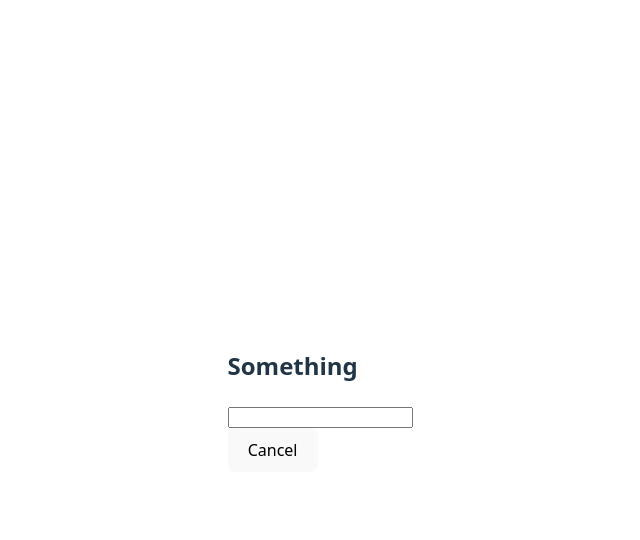
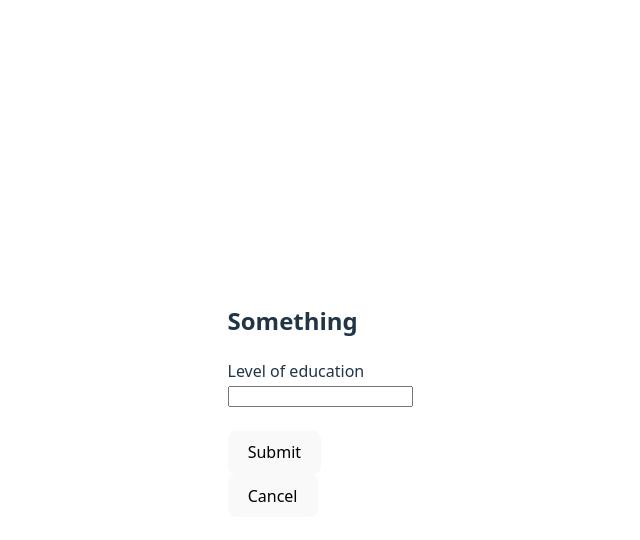
Before and after one commit to T6nuk/cv-react, a React (Vite) app: page / in a window 1280 px wide. Both pictures are taken after a click on the button "+ Add new education". Shown: the top 540 px of the page, without its empty margins (320-960 px from the left). Built offline with nearby package versions, Linux system fonts and the light colour scheme.

Commit message:
Test form submitting, add states

```diff
--- a/src/App.jsx
+++ b/src/App.jsx
@@ -1,6 +1,7 @@
 import { useState } from "react";
 import "./App.css";
 import EducationSection from "./components/EducationSection";
+import EducationForm from "./components/EducationForm";
 import Modal from "./components/Modal";
 
 function App() {
@@ -11,36 +12,21 @@ function App() {
       years: "2000-2003",
     },
   ]);
-  const [isModalOpen, setOpen] = useState(false);
-
-  const data = {
-    general: {
+  const [general, setGeneral] = useState({
     fullName: "",
     email: "",
     phone: "",
     birthDate: "",
-    },
-    education: [
-      {
-        schoolName: "Some school",
-        subject: "Informatics",
-        years: "2000-2003",
-      },
-      {
-        schoolName: "test4",
-        subject: "test5",
-        years: "test6",
-      },
-    ],
-    experience: [
+  });
+  const [experience, setExperince] = useState([
     {
       jobTitle: "",
       company: "",
       years: "",
       description: "",
     },
-    ],
-  };
+  ]);
+  const [isModalOpen, setOpen] = useState(false);
 
   function handleAddEducation() {
     setOpen(true);
@@ -54,7 +40,9 @@ function App() {
           onAdd={handleAddEducation}
         ></EducationSection>
         {isModalOpen && (
-          <Modal open={isModalOpen} onClose={() => setOpen(false)}></Modal>
+          <Modal open={isModalOpen} onClose={() => setOpen(false)}>
+            <EducationForm></EducationForm>
+          </Modal>
         )}
       </div>
     </>
--- a/src/components/EducationForm.jsx
+++ b/src/components/EducationForm.jsx
@@ -1,7 +1,30 @@
 export default function EducationForm() {
+  function handleSubmit(e) {
+    e.preventDefault();
+
+    const form = e.target;
+    const formData = new FormData(form);
+
+    const formJson = Object.fromEntries(formData.entries());
+    console.log(formJson);
+  }
   return (
-    <form>
-      <input></input>
-    </form>
+    <div>
+      <form method="post" onSubmit={handleSubmit}>
+        <div>
+          <div>
+            <div>
+              <label>Level of education</label>
+              <div>
+                <input type="text" name="lvlEducation" />
+              </div>
+            </div>
+          </div>
+        </div>
+
+        <br></br>
+        <button type="submit">Submit</button>
+      </form>
+    </div>
   );
 }
--- a/src/components/Modal.jsx
+++ b/src/components/Modal.jsx
@@ -2,7 +2,7 @@ import { useState } from "react";
 import { Dialog, DialogPanel, DialogTitle } from "@headlessui/react";
 import EducationForm from "./EducationForm";
 
-export default function Modal({ open, onClose }) {
+export default function Modal({ open, onClose, children }) {
   return (
     <>
       <Dialog
@@ -25,7 +25,7 @@ export default function Modal({ open, onClose }) {
         <div>
           <DialogPanel className="max-w-lg space-y-4 border bg-black p-12">
             <DialogTitle>Something</DialogTitle>
-            <EducationForm></EducationForm>
+            {children}
             <button onClick={() => onClose(true)}>Cancel</button>
           </DialogPanel>
         </div>
```
Lines whose indentation alone changed are shown as unchanged.
